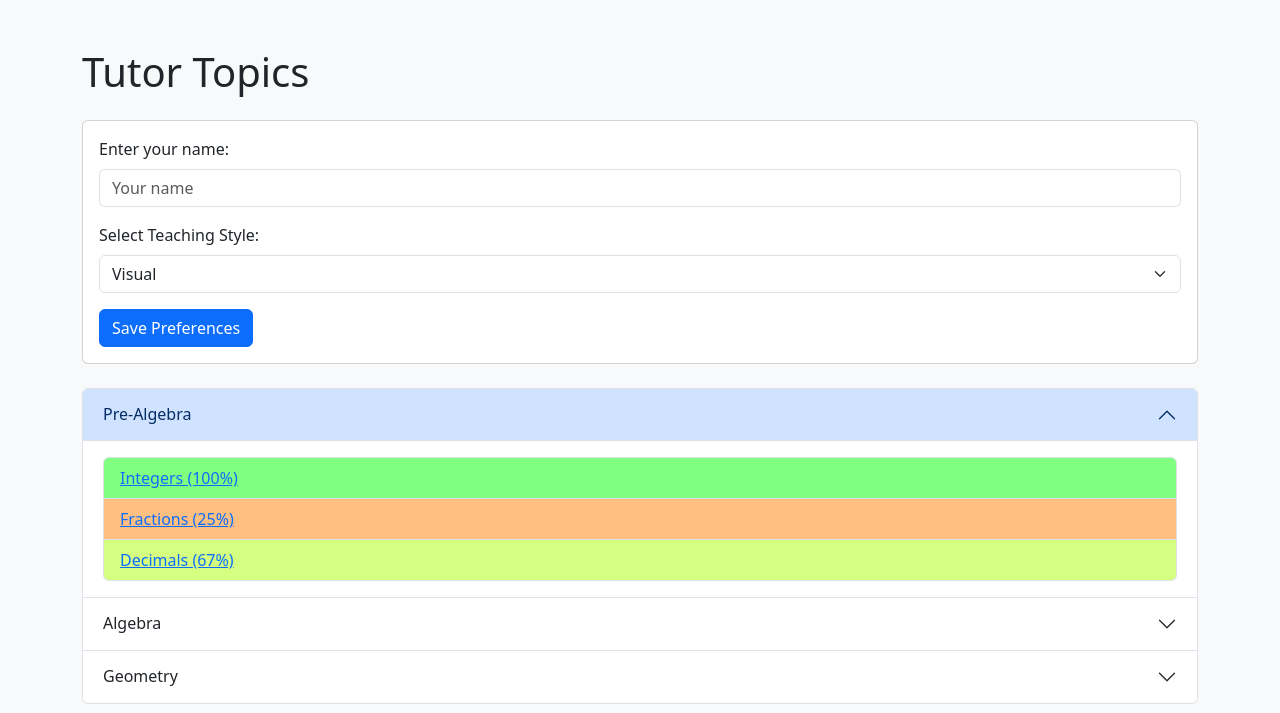
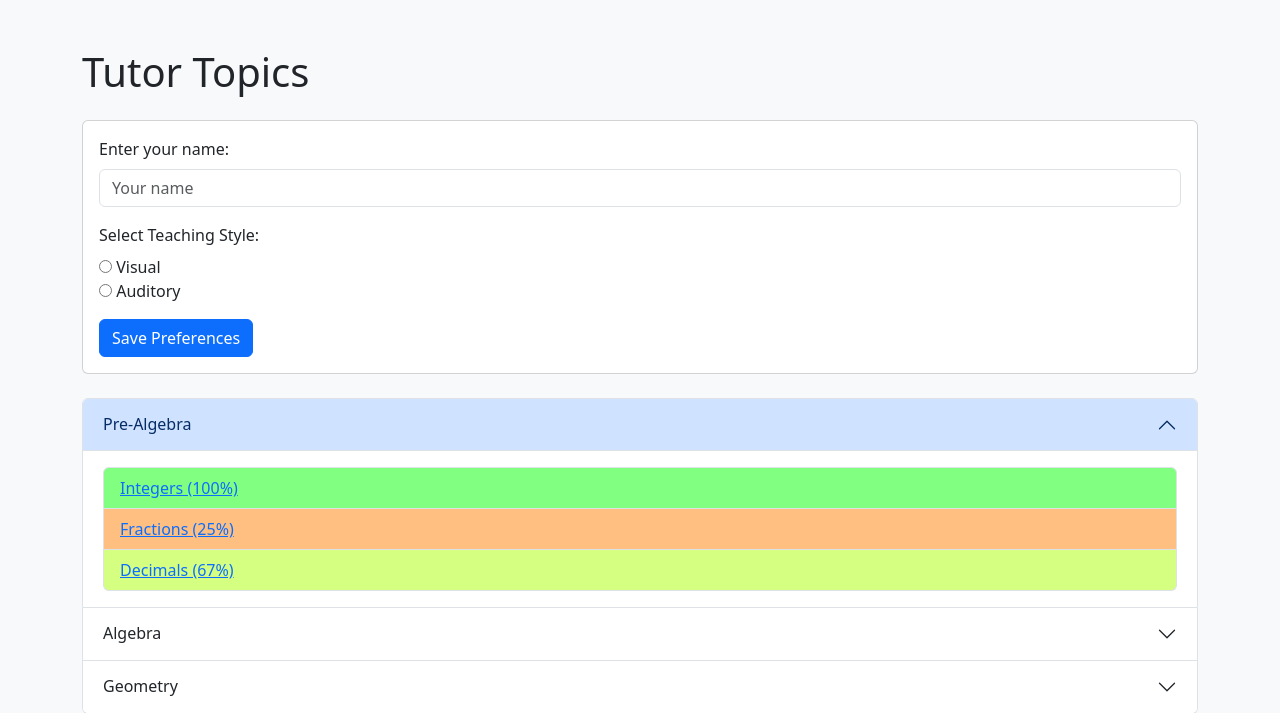
Before and after one commit to breba-hackathon/tutor, a Flask app: page / in a window 1280 px wide. Shown: the top 713 px of the page. Run offline with Flask 3, Linux system fonts and the light colour scheme; some libraries are stand-ins or nearby versions.

Commit message:
Add loading and change teaching style selector

```diff
--- a/templates/tutor.html
+++ b/templates/tutor.html
@@ -4,6 +4,11 @@
 
 {% block content %}
 <h1 class="mb-4">Tutor Topics</h1>
+
+<div id="loadingOverlay" style="display: none; position: fixed; top: 0; left: 0; width: 100%; height: 100%; background: rgba(255, 255, 255, 1); z-index: 9999; display: flex; align-items: center; justify-content: center; color: black; font-size: 1.5rem; visibility: hidden;">
+    <img src="https://media2.giphy.com/media/3oEjI6SIIHBdRxXI40/giphy.gif?cid=6c09b9529maj0w7grvvr25m14w1mtl7szjjeyqjytadilxuw&ep=v1_internal_gif_by_id&rid=giphy.gif&ct=g" alt="Loading..." style="width: 100px; height: 100px;">
+</div>
+
 
 <div class="card mb-4 p-3">
     <form id="preferencesForm">
@@ -13,13 +18,15 @@
         </div>
 
         <div class="mb-3">
-            <label for="teaching-style" class="form-label">Select Teaching Style:</label>
-            <select id="teaching-style" name="teaching_style" class="form-select">
-                <option value="visual">Visual</option>
-                <option value="auditory">Auditory</option>
-                <option value="kinesthetic">Kinesthetic</option>
-                <option value="reading_writing">Reading/Writing</option>
-            </select>
+            <label class="form-label">Select Teaching Style:</label>
+            <div>
+                <input type="radio" id="visual" name="teaching_style" value="visual">
+                <label for="visual">Visual</label>
+            </div>
+            <div>
+                <input type="radio" id="auditory" name="teaching_style" value="auditory">
+                <label for="auditory">Auditory</label>
+            </div>
         </div>
 
         <button type="button" class="btn btn-primary" onclick="savePreferences()">Save Preferences</button>
@@ -65,6 +72,16 @@
             link.href = newUrl;
         });
     }
+
+    document.addEventListener("DOMContentLoaded", function () {
+        document.querySelectorAll(".study-guide-link").forEach(link => {
+            link.addEventListener("click", function () {
+                let overlay = document.getElementById("loadingOverlay");
+                overlay.style.display = "flex";
+                overlay.style.visibility = "visible";
+            });
+        });
+    });
 </script>
 
 {% endblock %}
```
